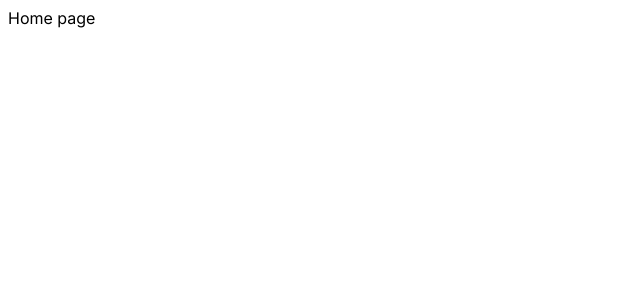
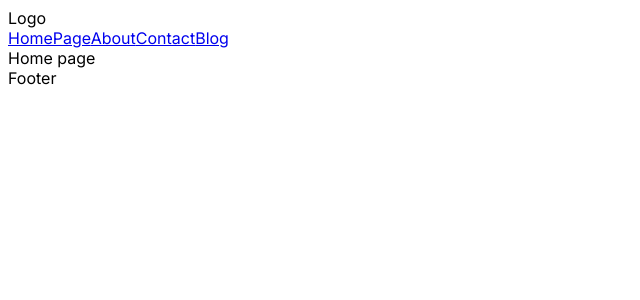
Before and after one commit to f-fardin-dev/next14, a Next.js app: page / in a window 1280 px wide. Shown: the top 300 px of the page, without its empty margins (0-640 px from the left). Built offline with nearby package versions, Linux system fonts and the light colour scheme.

Commit message:
feat: add basic navbar and footer to the mail layout

```diff
--- a/src/app/layout.tsx
+++ b/src/app/layout.tsx
@@ -1,6 +1,8 @@
 import type { Metadata } from "next";
 import { Inter } from "next/font/google";
 import "./globals.css";
+import { Navbar } from "@app/components/navbar/Navbar";
+import { Footer } from "@app/components/footer/Footer";
 
 const inter = Inter({ subsets: ["latin"] });
 
@@ -16,7 +18,11 @@
 }>) {
   return (
     <html lang="en">
-      <body className={inter.className}>{children}</body>
+      <body className={inter.className}>
+        <Navbar />
+        {children}
+        <Footer />
+      </body>
     </html>
   );
 }
--- /dev/null
+++ b/src/components/footer/Footer.tsx
@@ -0,0 +1,3 @@
+export const Footer = () => {
+  return <div>Footer</div>;
+};
--- /dev/null
+++ b/src/components/navbar/Navbar.tsx
@@ -0,0 +1,10 @@
+import { Links } from "./links/Links";
+
+export const Navbar = () => {
+  return (
+    <div>
+      <div>Logo</div>
+      <Links />
+    </div>
+  );
+};
--- /dev/null
+++ b/src/components/navbar/links/Links.tsx
@@ -0,0 +1,20 @@
+import Link from "next/link";
+
+const links = [
+  { title: "HomePage", path: "/" },
+  { title: "About", path: "/about" },
+  { title: "Contact", path: "/contact" },
+  { title: "Blog", path: "/blog" },
+];
+
+export const Links = () => {
+  return (
+    <div>
+      {links.map((link) => (
+        <Link key={link.path} href={link.path}>
+          {link.title}
+        </Link>
+      ))}
+    </div>
+  );
+};
```
